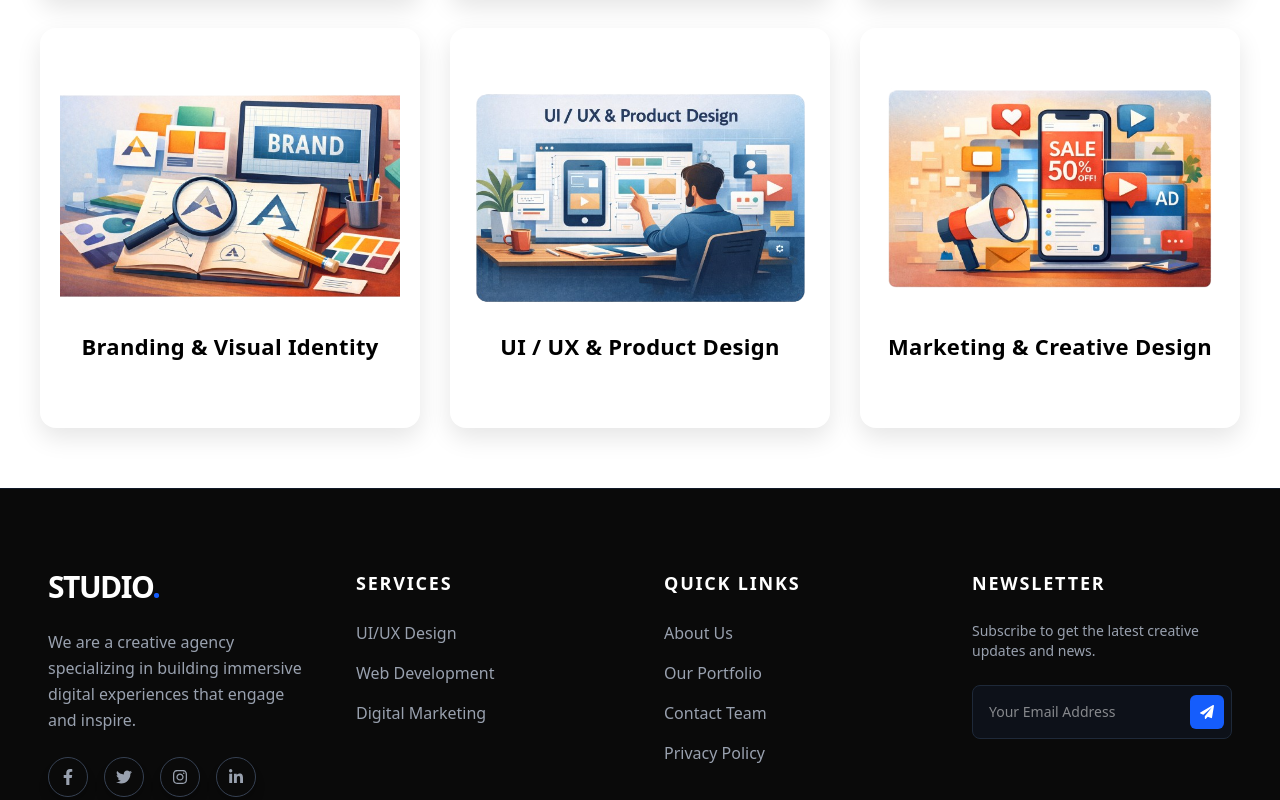
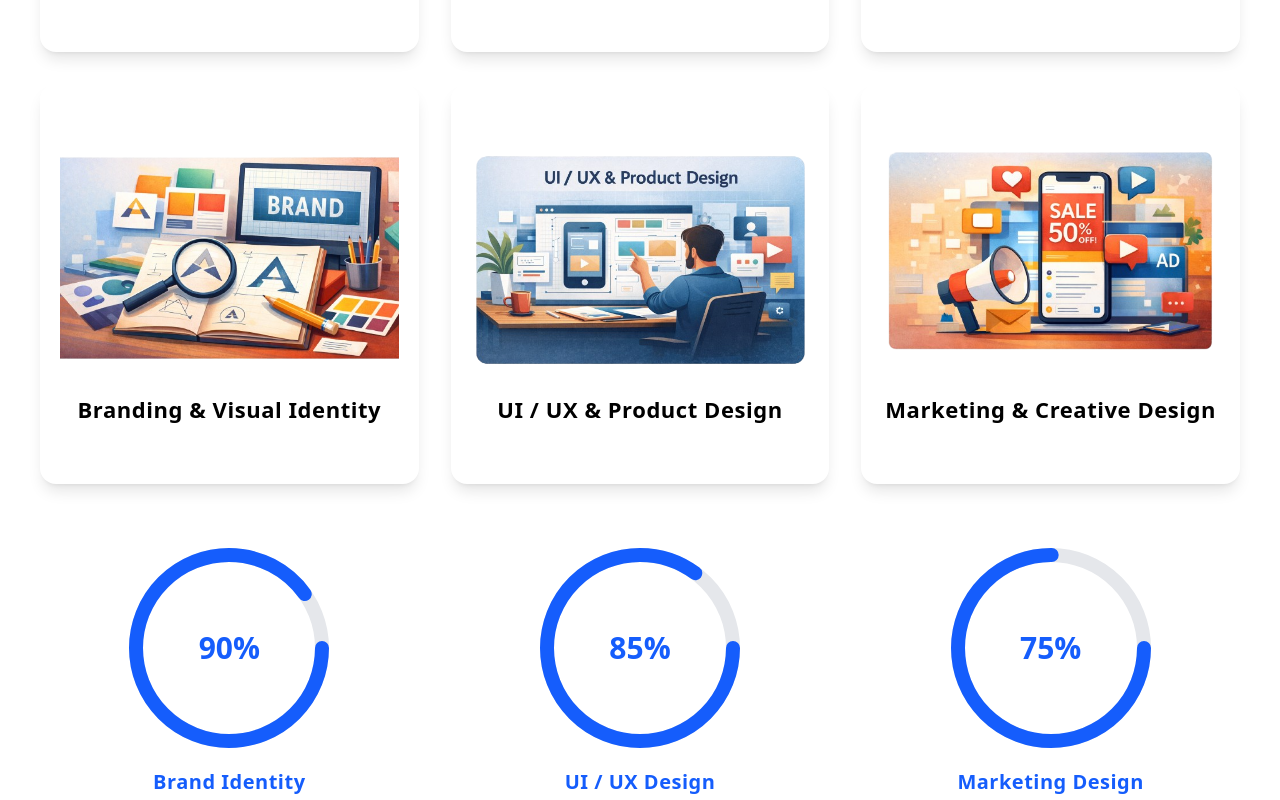
Before and after one commit to Alikhan006-tech/Web-task, a React (Vite) app: page /services in a window 1280 px wide. Shown: the part 980-1780 px from the top of the page. Built offline with nearby package versions, Linux system fonts and the light colour scheme.

Commit message:
@fasi changed in service page
@fasi changed css to tailwind aed chart section and fade-up animation

```diff
--- /dev/null
+++ b/src/pages/DonutChart.jsx
@@ -0,0 +1,76 @@
+import { useEffect, useRef, useState } from "react";
+
+export default function DonutChart({ value, label }) {
+  const ref = useRef(null);
+  const [animate, setAnimate] = useState(false);
+
+  const size = 200;        // 🔥 BIG
+  const stroke = 14;
+  const radius = (size - stroke) / 2;
+  const circumference = 2 * Math.PI * radius;
+  const offset = circumference - (value / 100) * circumference;
+
+  useEffect(() => {
+    if (!ref.current) return;
+
+    const observer = new IntersectionObserver(
+      ([entry]) => {
+        if (entry.isIntersecting) {
+          setAnimate(true);
+          observer.disconnect();
+        }
+      },
+      { threshold: 0.3 }
+    );
+
+    observer.observe(ref.current);
+    return () => observer.disconnect();
+  }, []);
+
+  return (
+    <div
+    ref={ref}
+    className="flex flex-col items-center justify-center
+               transition-transform duration-300 hover:scale-105"
+  >
+      {/* DONUT */}
+      <div className="relative w-[200px] h-[200px]">
+        <svg width={size} height={size}>
+          {/* background ring */}
+          <circle
+            cx={size / 2}
+            cy={size / 2}
+            r={radius}
+            stroke="#e5e7eb"
+            strokeWidth={stroke}
+            fill="none"
+          />
+
+          {/* progress ring */}
+          <circle
+            cx={size / 2}
+            cy={size / 2}
+            r={radius}
+            stroke="currentColor"
+            strokeWidth={stroke}
+            fill="none"
+            strokeLinecap="round"
+            strokeDasharray={circumference}
+            strokeDashoffset={animate ? offset : circumference}
+            className="transition-all duration-1000 ease-out"
+          />
+        </svg>
+
+        {/* 🔥 PERFECTLY CENTERED TEXT */}
+        <div className="absolute inset-0 flex items-center justify-center text-3xl font-bold">
+          {value}%
+        </div>
+      </div>
+
+      {/* LABEL */}
+      <p className="mt-5 text-xl font-bold text-center tracking-wide">
+        {label}
+      </p>
+    </div>
+  );
+}
--- /dev/null
+++ b/src/pages/ProgressBar.jsx
@@ -0,0 +1,41 @@
+import { useEffect, useRef, useState } from "react";
+
+export default function ProgressBar({ label, value }) {
+  const ref = useRef(null);
+  const [animate, setAnimate] = useState(false);
+
+  useEffect(() => {
+    if (!ref.current) return;
+
+    const observer = new IntersectionObserver(
+      ([entry]) => {
+        if (entry.isIntersecting) {
+          setAnimate(true);
+          observer.disconnect();
+        }
+      },
+      { threshold: 0.3 }
+    );
+
+    observer.observe(ref.current);
+    return () => observer.disconnect();
+  }, []);
+
+  return (
+    <div ref={ref} className="w-full max-w-md">
+      <div className="flex justify-between mb-2 text-sm font-medium">
+        <span>{label}</span>
+        <span>{value}%</span>
+      </div>
+
+      <div className="h-3 w-full bg-gray-200 rounded-full overflow-hidden">
+        <div
+          className="h-full bg reed-500 rounded-full transition-all duration-1000 ease-out"
+          style={{
+            width: animate ? `${value}%` : "0%",
+          }}
+        />
+      </div>
+    </div>
+  );
+}
--- /dev/null
+++ b/src/pages/ScrollReveal.jsx
@@ -0,0 +1,37 @@
+import { useEffect, useRef, useState } from "react";
+
+export default function ScrollReveal({ children, delay = 0 }) {
+  const ref = useRef(null);
+  const [visible, setVisible] = useState(false);
+
+  useEffect(() => {
+    if (!ref.current) return; // 🔥 IMPORTANT GUARD
+
+    const observer = new IntersectionObserver(
+      ([entry]) => {
+        if (entry.isIntersecting) {
+          setVisible(true);
+          observer.disconnect();
+        }
+      },
+      { threshold: 0.2 }
+    );
+
+    observer.observe(ref.current);
+
+    return () => observer.disconnect();
+  }, []);
+
+  return (
+    <div
+      ref={ref}
+      className={`
+        transition-all duration-700 ease-out
+        ${visible ? "opacity-100 translate-y-0" : "opacity-0 translate-y-10"}
+      `}
+      style={{ transitionDelay: `${delay}ms` }}
+    >
+      {children}
+    </div>
+  );
+}
--- a/src/pages/ServiceCard.jsx
+++ b/src/pages/ServiceCard.jsx
@@ -5,20 +5,57 @@ export default function ServiceCard({ icon, title, description }) {
 
   return (
     <div
-      className="service-card"
+      className="h-[400px] [perspective:1000px]"
       onMouseEnter={() => setFlipped(true)}
       onMouseLeave={() => setFlipped(false)}
     >
-      <div className={`service-card-inner ${flipped ? "flipped" : ""}`}>
-
-        <div className="service-card-front">
-          <img src={icon} alt={title} className="service-icon" />
-          <h3 className="service-heading">{title}</h3>
+      <div
+        className={`
+          relative h-full w-full
+          transition-transform duration-700
+          [transform-style:preserve-3d]
+          ${flipped ? "rotate-y-180 scale-105" : ""}
+        `}
+      >
+        {/* FRONT */}
+        <div
+          className="
+            absolute inset-0
+            flex flex-col items-center justify-center
+            rounded-2xl bg-white p-5
+            shadow-lg
+            [backface-visibility:hidden]
+          "
+        >
+          <img
+            src={icon}
+            alt={title}
+            className="h-[65%] w-full rounded-xl object-cover mb-4"
+          />
+          <h3 className="text-[22px] font-bold tracking-wide">
+            {title}
+          </h3>
         </div>
 
-        <div className="service-card-back">
-          <img src={icon} alt={title} className="service-icon" />
-          <h3 className="service-heading">{title}</h3>
+        {/* BACK */}
+        <div
+          className="
+            absolute inset-0
+            flex flex-col items-center justify-center
+            rounded-2xl bg-blue-600 p-5 text-white text-center
+            shadow-xl
+            rotate-y-180
+            [backface-visibility:hidden]
+          "
+        >
+          <img
+            src={icon}
+            alt={title}
+            className="h-[65%] w-full rounded-xl object-cover mb-4"
+          />
+          <h3 className="text-[22px] font-bold tracking-wide mb-3">
+            {title}
+          </h3>
 
           {flipped && (
             <p key={Date.now()} className="typewriter">
@@ -26,7 +63,6 @@ export default function ServiceCard({ icon, title, description }) {
             </p>
           )}
         </div>
-
       </div>
     </div>
   );
--- a/src/pages/Services.css
+++ b/src/pages/Services.css
@@ -1,98 +1,12 @@
-.services {
-  padding: 60px 40px;
-  text-align: center;
-}
-
-.services-title {
-  font-size: 32px;
-  margin-bottom: 40px;
-}
-
-/* GRID */
-.services-grid {
-  display: grid;
-  grid-template-columns: repeat(3, 1fr);
-  gap: 30px;
-}
-
-@media (max-width: 992px) {
-  .services-grid {
-    grid-template-columns: repeat(2, 1fr);
-  }
-}
-
-@media (max-width: 576px) {
-  .services-grid {
-    grid-template-columns: 1fr;
-  }
-}
-
-.service-card {
-  perspective: 1000px;
-  height: 400px;
-}
-
-.service-card-inner {
-  position: relative;
-  width: 100%;
-  height: 100%;
-  transition: transform 0.7s cubic-bezier(0.4, 0, 0.2, 1);
-  transform-style: preserve-3d;
-}
-
-.service-card-inner.flipped {
-  transform: rotateY(180deg) scale(1.05);
-}
-
-.service-card-front,
-.service-card-back {
-  position: absolute;
-  inset: 0;
-  border-radius: 16px;
-  backface-visibility: hidden;
-  display: flex;
-  flex-direction: column;
-  align-items: center;
-  justify-content: center;
-  padding: 20px;
-  transition: box-shadow 0.7s ease;
-}
-
-.service-card:hover .service-card-front,
-.service-card:hover .service-card-back {
-  box-shadow: 0 20px 45px rgba(0, 0, 0, 0.2);
-}
-
-.service-card-front {
-  background: #ffffff;
-  box-shadow: 0 10px 25px rgba(0, 0, 0, 0.1);
-}
-
-.service-icon {
-  width: 100%;
-  height: 65%;
-  max-width: 100%;
-  object-fit: cover;
-  border-radius: 12px;
-  margin-bottom: 15px;
-}
-
-.service-card-back {
-  background: #0d6efd;
-  color: white;
-  transform: rotateY(180deg);
-  text-align: center;
-}
-
 .typewriter {
   overflow: hidden;
   white-space: nowrap;
   border-right: 2px solid #fff;
   width: 0;
-  animation: typing 1.8s steps(40, end) forwards,
-             blink 0.7s infinite;
-             animation-delay: 0.25s;
-
+  animation:
+    typing 1.8s steps(40, end) forwards,
+    blink 0.7s infinite;
+  animation-delay: 0.25s;
 }
 
 @keyframes typing {
@@ -106,10 +20,3 @@
     border-color: transparent;
   }
 }
-
-.service-heading {
-  font-size: 22px;
-  font-weight: 700;
-  margin-bottom: 12px;
-  letter-spacing: 0.3px;
-}
--- a/src/pages/Services.jsx
+++ b/src/pages/Services.jsx
@@ -1,4 +1,7 @@
 import ServiceCard from "./ServiceCard";
+import ScrollReveal from "./ScrollReveal";
+import ProgressBar from "./ProgressBar";
+import DonutChart from "./DOnutChart";
 import "./Services.css";
 
 const services = [
@@ -53,14 +56,29 @@ const services = [
 
 export default function Services() {
   return (
-    <section className="services">
-      <h2 className="services-title">Our Services</h2>
+    <section className="px-6 sm:px-10 pt-28 pb-16 text-center">
+  <h2 className="text-4xl font-bold mb-12">Our Services</h2>
 
-      <div className="services-grid">
-        {services.map((service, index) => (
-          <ServiceCard key={index} {...service} />
-        ))}
-      </div>
-    </section>
+  <div className="grid gap-8 grid-cols-1 sm:grid-cols-2 lg:grid-cols-3 mb-10">
+    {services.map((service, index) => (
+      <ScrollReveal key={index} delay={index * 120}>
+        <ServiceCard {...service} />
+      </ScrollReveal>
+    ))}
+  </div>
+  {/* <div className="mt-16 space-y-6 flex flex-col items-center">
+  <ProgressBar label="Brand Identity Projects" value={90} />
+  <ProgressBar label="UI / UX Design" value={85} />
+  <ProgressBar label="Marketing Campaigns" value={75} />
+</div> */}
+<div className="grid gap-8 grid-cols-1 sm:grid-cols-2 lg:grid-cols-3 mt-16 text-blue-600">
+  <DonutChart value={90} label="Brand Identity" />
+  <DonutChart value={85} label="UI / UX Design" />
+  <DonutChart value={75} label="Marketing Design" />
+</div>
+
+
+
+</section>
   );
 }
```
Also changed, not shown: 2 other files (tests, documents, lock files or other folders).
